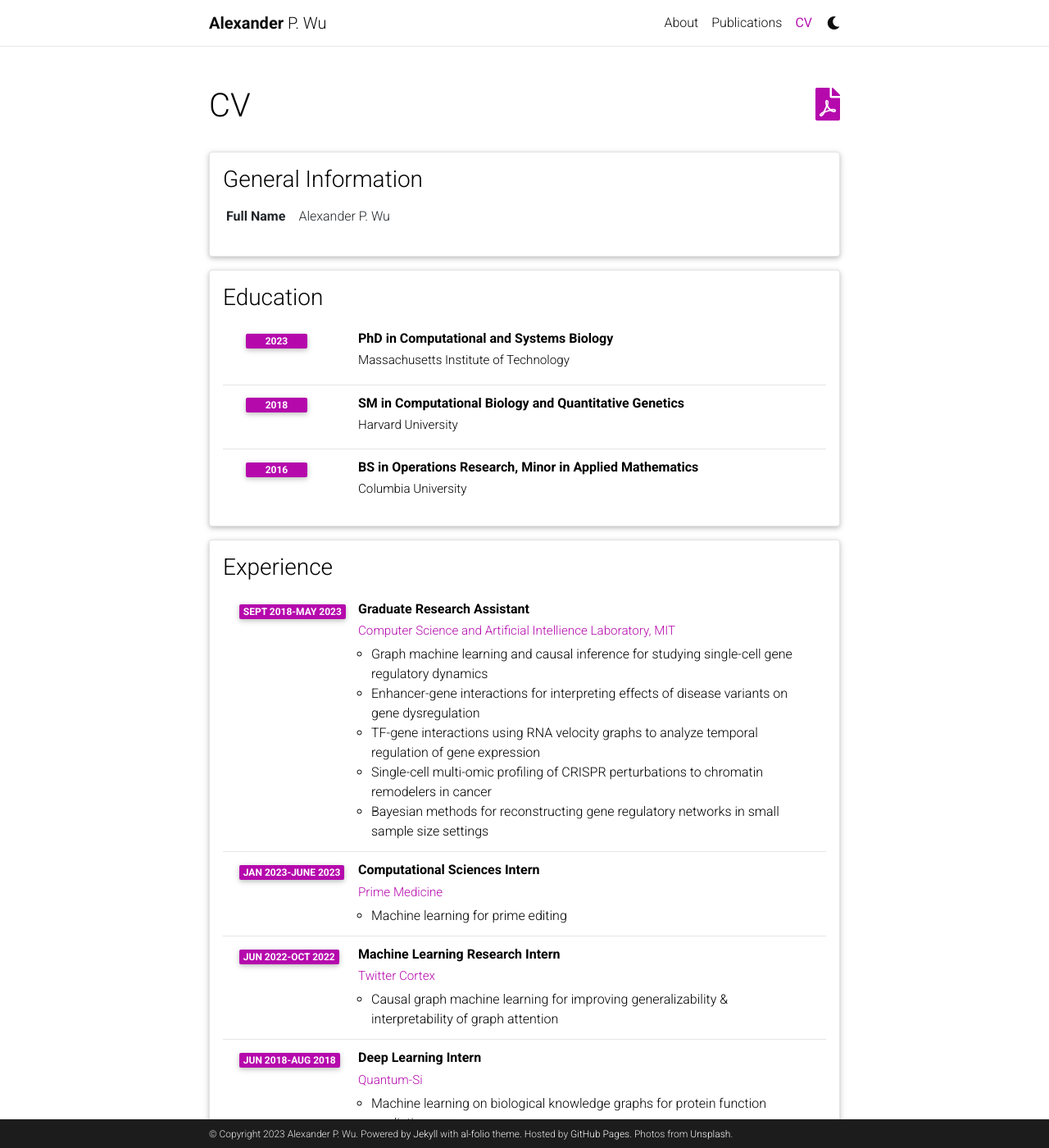
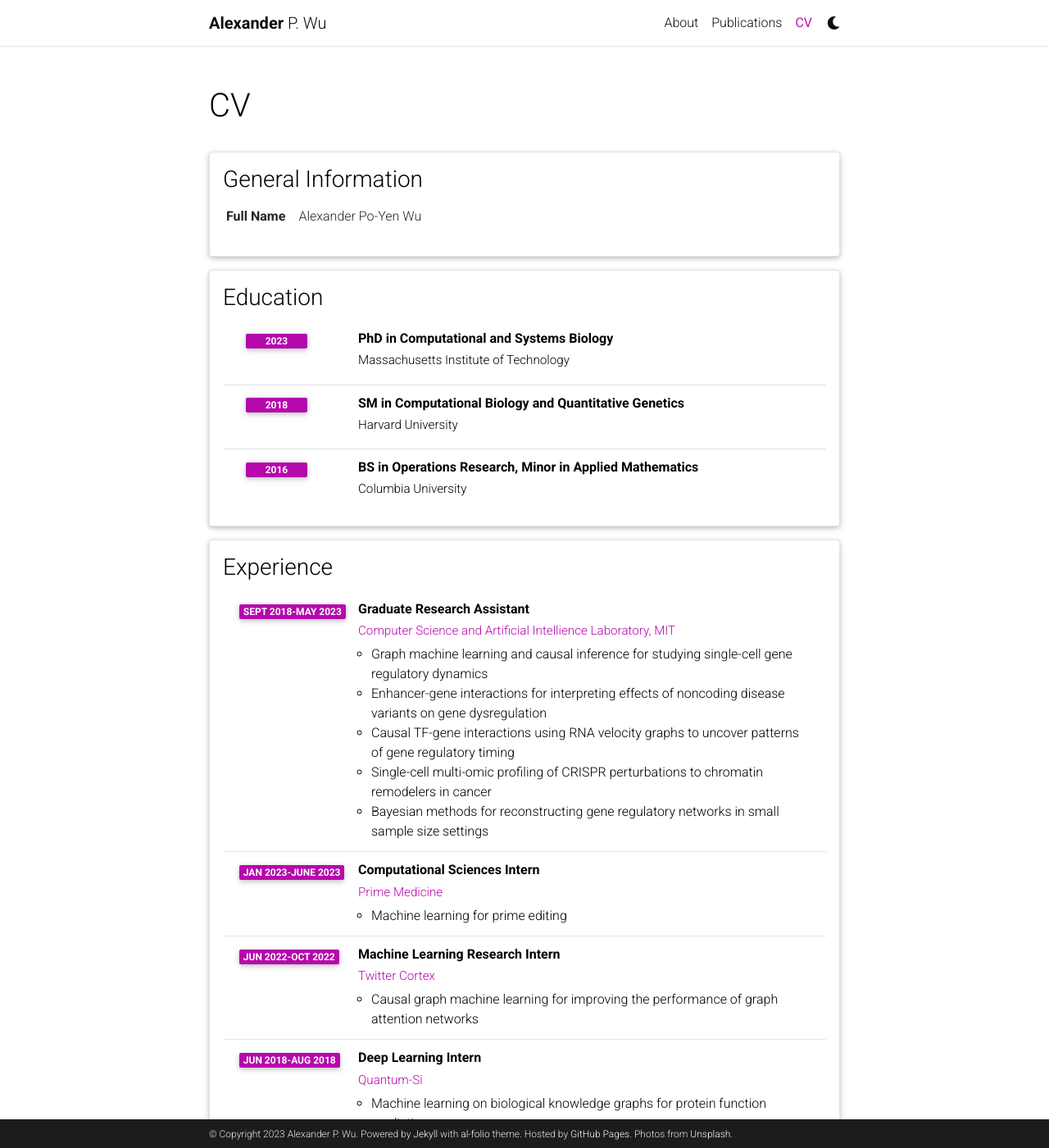
Before and after one commit to alexw16/alexw16.github.io, a Jekyll site: the page built from _pages/cv.md, in a window 1280 px wide and 1400 px high. Shown: the whole window at 82% size. Built offline with Jekyll 4.4.1, drawn with Linux system fonts in a browser that asks for light colours; comment, search, counter and statistics services are not loaded; a style sheet for code colours, icons or effects is not loaded.

```diff
--- a/_config.yml
+++ b/_config.yml
@@ -302,7 +302,7 @@ badges: # Display different badges for your publications
 filtered_bibtex_keywords: [abbr, abstract, arxiv, bibtex_show, html, pdf, selected, supp, blog, code, poster, slides, website, preview, altmetric]
 
 # Maximum number of authors to be shown for each publication (more authors are visible on click)
-max_author_limit: 3  # leave blank to always show all authors
+max_author_limit: # leave blank to always show all authors
 more_authors_animation_delay: 10  # more authors are revealed on click using animation; smaller delay means faster animation
 
 
--- a/_data/cv.yml
+++ b/_data/cv.yml
@@ -2,7 +2,7 @@
   type: map
   contents:
     - name: Full Name
-      value: Alexander P. Wu
+      value: Alexander Po-Yen Wu
 
 - title: Education
   type: time_table
@@ -25,8 +25,8 @@
       year: Sept 2018-May 2023
       description:
         - Graph machine learning and causal inference for studying single-cell gene regulatory dynamics
-        - Enhancer-gene interactions for interpreting effects of disease variants on gene dysregulation
-        - TF-gene interactions using RNA velocity graphs to analyze temporal regulation of gene expression
+        - Enhancer-gene interactions for interpreting effects of noncoding disease variants on gene dysregulation
+        - Causal TF-gene interactions using RNA velocity graphs to uncover patterns of gene regulatory timing
         - Single-cell multi-omic profiling of CRISPR perturbations to chromatin remodelers in cancer
         - Bayesian methods for reconstructing gene regulatory networks in small sample size settings
 
@@ -40,7 +40,7 @@
       institution: <a href="https://cortex.twitter.com/en.html">Twitter Cortex</a>
       year: Jun 2022-Oct 2022
       description:
-        - Causal graph machine learning for improving generalizability & interpretability of graph attention
+        - Causal graph machine learning for improving the performance of graph attention networks
 
     - title: Deep Learning Intern
       institution: <a href="https://www.quantum-si.com">Quantum-Si</a>
--- a/_pages/cv.md
+++ b/_pages/cv.md
@@ -4,5 +4,5 @@ permalink: /cv/
 title: CV
 nav: true
 nav_order: 4
-cv_pdf: example_pdf.pdf
+cv_pdf: # example_pdf.pdf
 ---
```
Also changed, not shown: _bibliography/papers.bib (+22 -23 lines), _pages/about.md (+8 -12 lines), assets/img/publication_preview/bioinformatics.png (added), assets/img/publication_preview/biorxiv.jpg (added), assets/img/publication_preview/current_biology.png (added), assets/img/publication_preview/iclr.png (added), assets/img/publication_preview/molecular_cell.png (added), assets/img/publication_preview/nature_protocols.jpg (added), assets/img/publication_preview/pnas.jpg (added), assets/img/publication_preview/tmlr.png (added), assets/img/website_photo.JPG (added).
